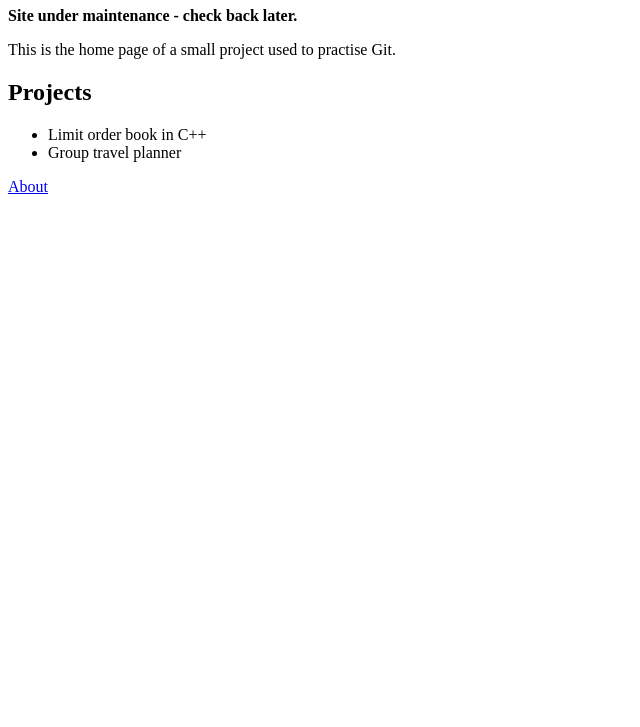
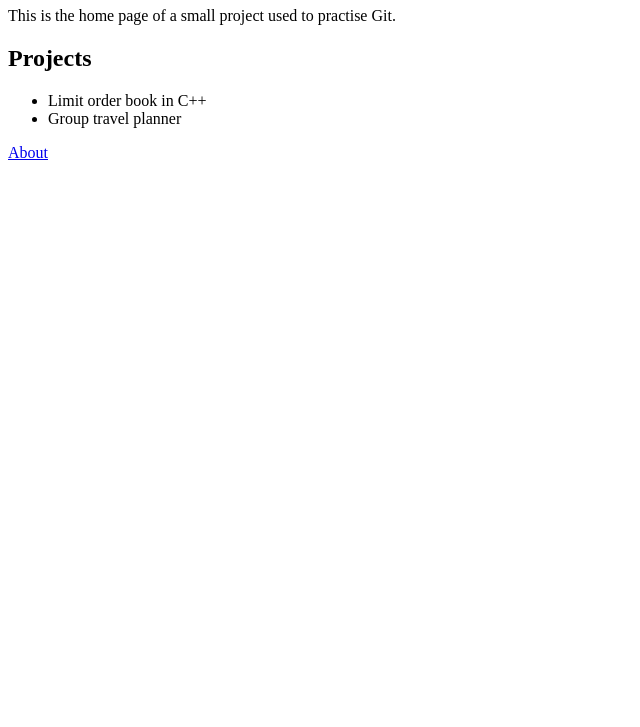
Before and after one commit to kushaltalati/git-workflow-assignment, a plain HTML site: page index.html in a window 1280 px wide. Shown: the part 73-800 px from the top of the page, without its empty margins (0-640 px from the left). Drawn offline with Linux system fonts and the light colour scheme.

Commit message:
Revert "Add maintenance banner to home page"
This reverts commit 539da4a0f5116fdd6e2c0c4bcc92f2b6a36c14a9.

```diff
--- a/index.html
+++ b/index.html
@@ -6,7 +6,6 @@
 </head>
 <body>
   <h1>Welcome to my site</h1>
-  <p><strong>Site under maintenance - check back later.</strong></p>
   <p>This is the home page of a small project used to practise Git.</p>
   <h2>Projects</h2>
   <ul>
```
